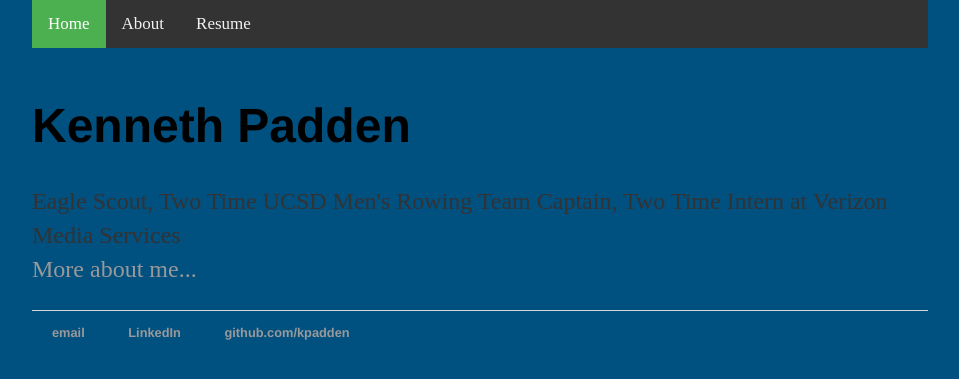
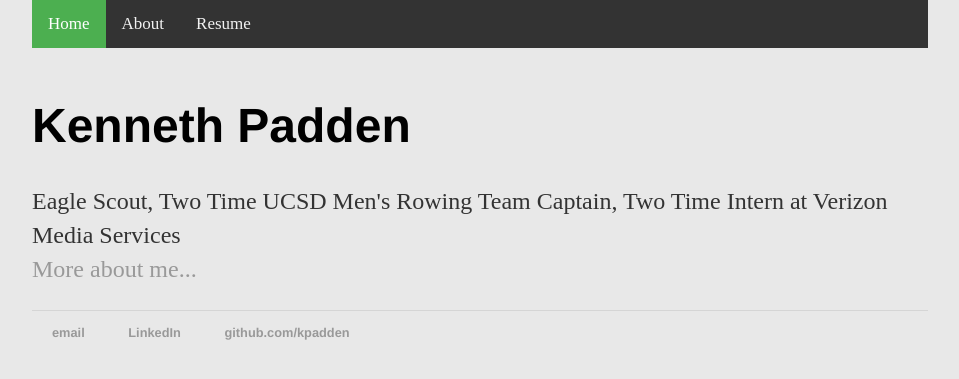
Before and after one commit to kpadden/kpadden.github.io, a Jekyll site: the page built from index.html, in a window 1280 px wide. Shown: the top 379 px of the page, without its empty margins (160-1119 px from the left). Built offline with Jekyll 4.4.1, drawn with Linux system fonts in a browser that asks for light colours.

Commit message:
Update main.css

```diff
--- a/css/main.css
+++ b/css/main.css
@@ -1,7 +1,8 @@
 body {
     margin: 0px auto;
     width: 70%;
-    background-color: #005080;
+    background-color: #e8e8e8;
+    /*background-color: #005080;*/
 }
 
 div {
```
